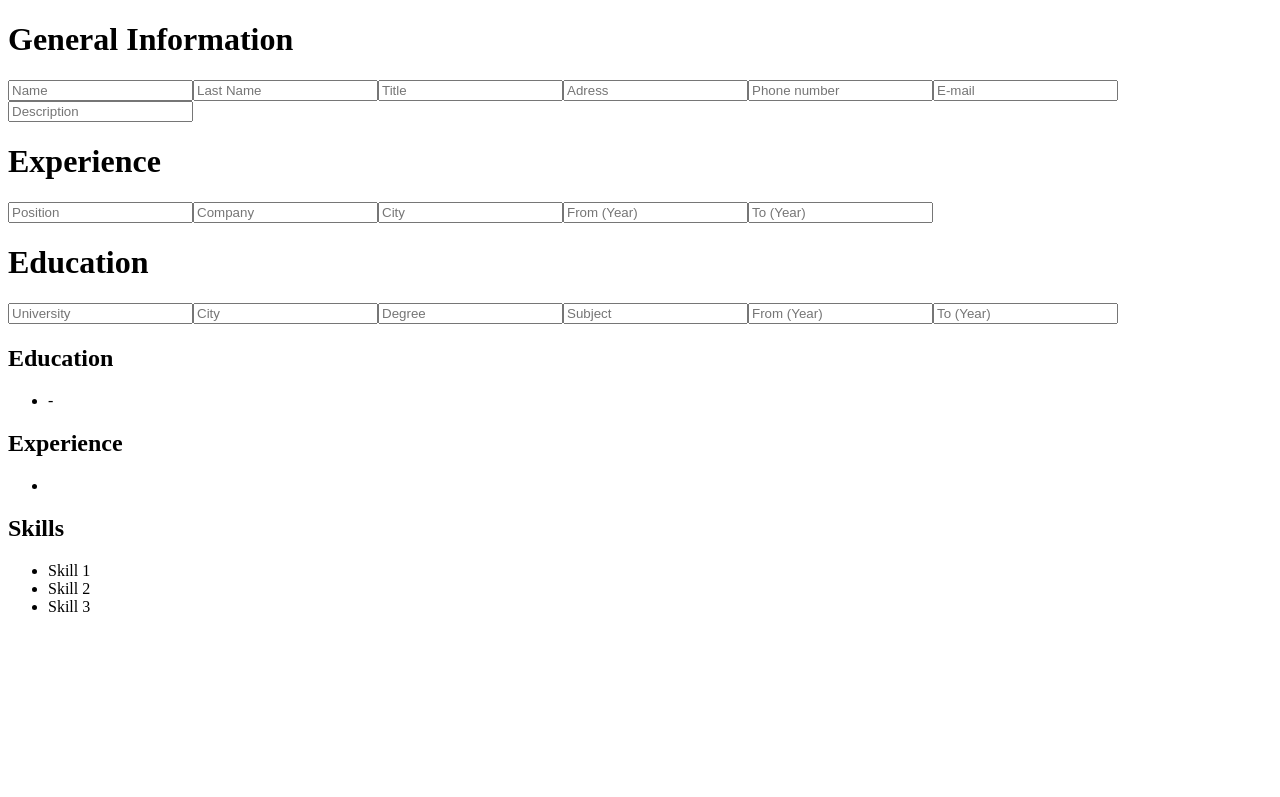
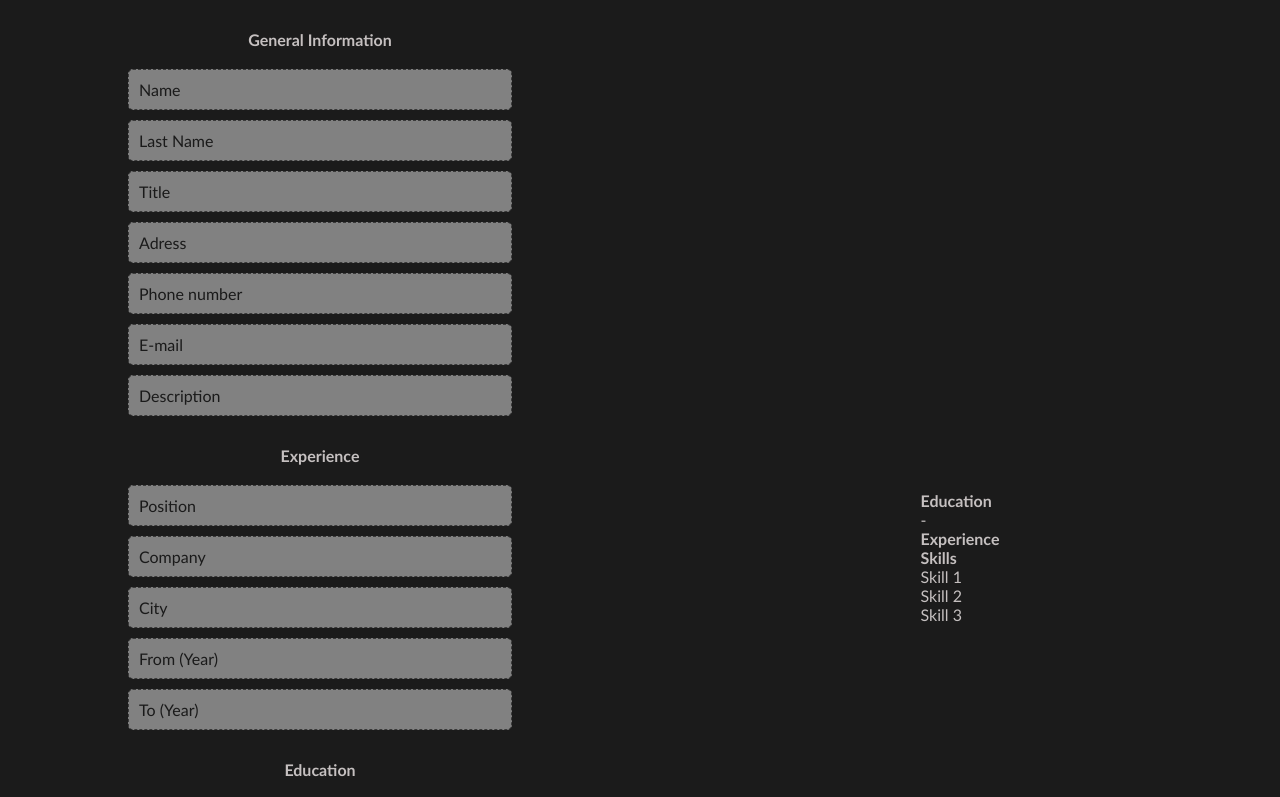
Before and after one commit to fatiharapoglu/cv-generator, a React (Create React App) app: page / in a window 1280 px wide. Shown: the top 797 px of the page. Built offline with nearby package versions, Linux system fonts and the light colour scheme.

Commit message:
add basic starting styles

```diff
--- a/src/components/c-form.js
+++ b/src/components/c-form.js
@@ -5,16 +5,10 @@ import General from "./c-general";
 
 const Form = (props) => {
     return (
-        <div>
+        <div className="form">
             <General data={props.general} handler={props.handleGeneralChange} />
-            <Experience
-                data={props.experience}
-                handler={props.handleExperienceChange}
-            />
-            <Education
-                data={props.education}
-                handler={props.handleEducationChange}
-            />
+            <Experience data={props.experience} handler={props.handleExperienceChange} />
+            <Education data={props.education} handler={props.handleEducationChange} />
         </div>
     );
 };
--- a/src/components/c-preview.js
+++ b/src/components/c-preview.js
@@ -2,7 +2,7 @@ import React from "react";
 
 const Preview = (props) => {
     return (
-        <div>
+        <div className="preview">
             <div>
                 <header>
                     <h1>{props.general.name}</h1>
--- a/src/components/m-main.js
+++ b/src/components/m-main.js
@@ -49,7 +49,7 @@ const Main = () => {
     };
 
     return (
-        <div>
+        <div className="container">
             <Form
                 general={general}
                 experience={experience}
@@ -58,11 +58,7 @@ const Main = () => {
                 handleExperienceChange={handleExperienceChange}
                 handleEducationChange={handleEducationChange}
             />
-            <Preview
-                general={general}
-                experience={experience}
-                education={education}
-            />
+            <Preview general={general} experience={experience} education={education} />
         </div>
     );
 };
--- a/src/index.js
+++ b/src/index.js
@@ -1,6 +1,7 @@
 import React from "react";
 import ReactDOM from "react-dom/client";
 import App from "./App";
+import "./styles/style.css";
 
 const root = ReactDOM.createRoot(document.getElementById("root"));
 root.render(
--- /dev/null
+++ b/src/styles/style.css
@@ -0,0 +1,80 @@
+@import-normalize;
+
+:root {
+    --background-primary: rgb(27, 27, 27);
+    --primary: rgb(197, 192, 192);
+    --secondary: rgb(129, 129, 129);
+    --third: rgb(26, 26, 26);
+    --font-1: "Gill Sans", "Gill Sans MT", Calibri, "Trebuchet MS", sans-serif;
+    --font-2: Verdana, Geneva, Tahoma, sans-serif;
+    --border: 1px dashed rgb(58, 58, 58);
+}
+
+* {
+    margin: 0;
+    padding: 0;
+    box-sizing: border-box;
+    color: var(--primary);
+    font-family: var(--font-1);
+    font-size: 1rem;
+}
+
+ul,
+li {
+    list-style: none;
+}
+
+a {
+    color: inherit;
+    text-decoration: none;
+}
+
+body {
+    min-height: 100vh;
+    background-color: var(--background-primary);
+}
+
+.container {
+    display: flex;
+    justify-content: space-between;
+    align-items: center;
+}
+
+.form {
+    width: 50%;
+    padding: 10px;
+    display: flex;
+    flex-direction: column;
+    justify-content: center;
+    align-items: center;
+}
+
+.preview {
+    width: 50%;
+    display: flex;
+    justify-content: center;
+    align-items: center;
+    padding: 10px;
+}
+
+.form input {
+    background-color: var(--secondary);
+    border: var(--border);
+    border-radius: 5px;
+    padding: 10px;
+    margin: 10px;
+    display: flex;
+    width: 30vw;
+    min-width: 300px;
+}
+
+::placeholder {
+    color: var(--third);
+    text-shadow: 1px 1px 1px 1px black;
+}
+
+.form h1 {
+    text-align: center;
+    padding: 10px;
+    margin: 10px;
+}
```
